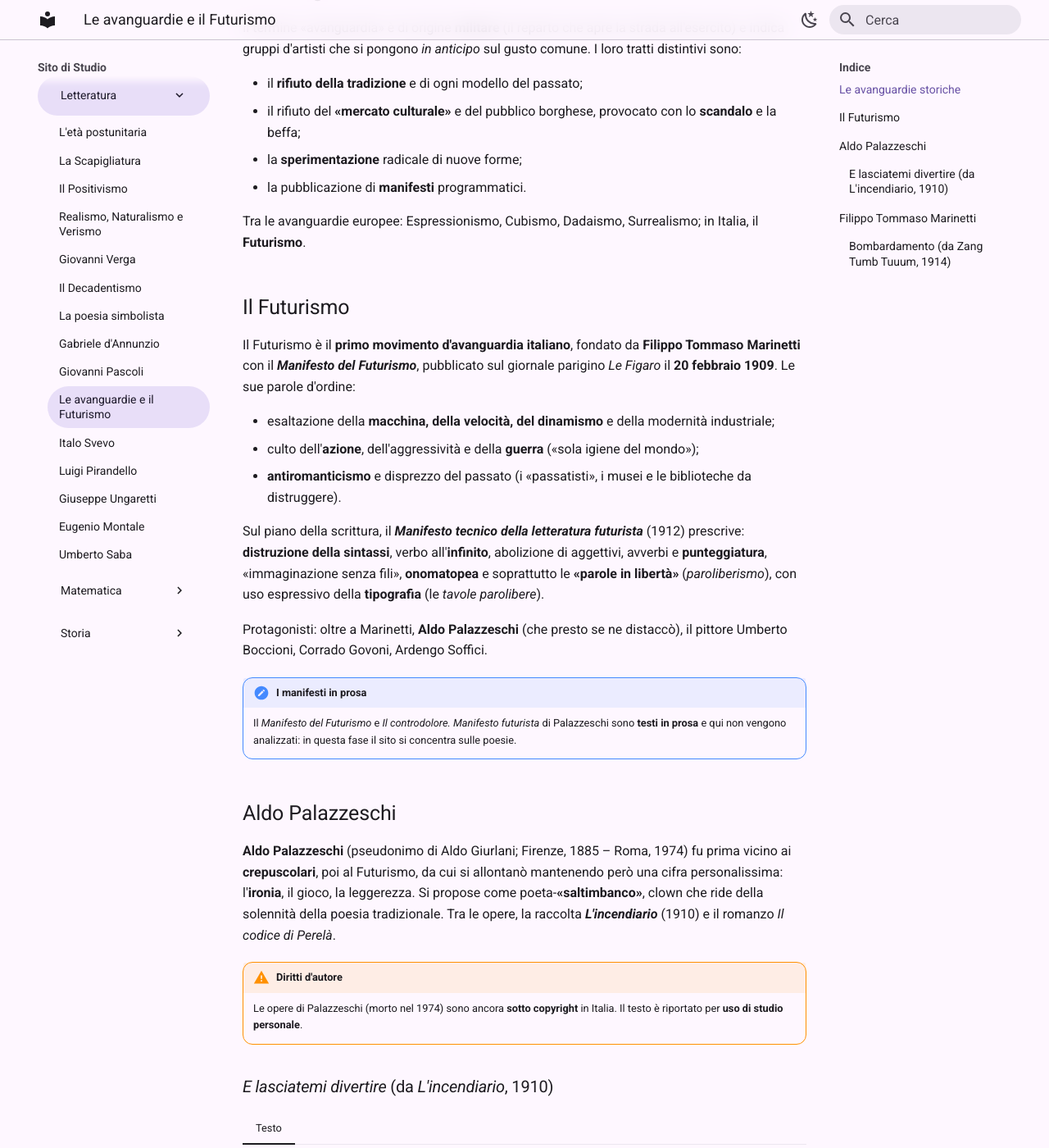
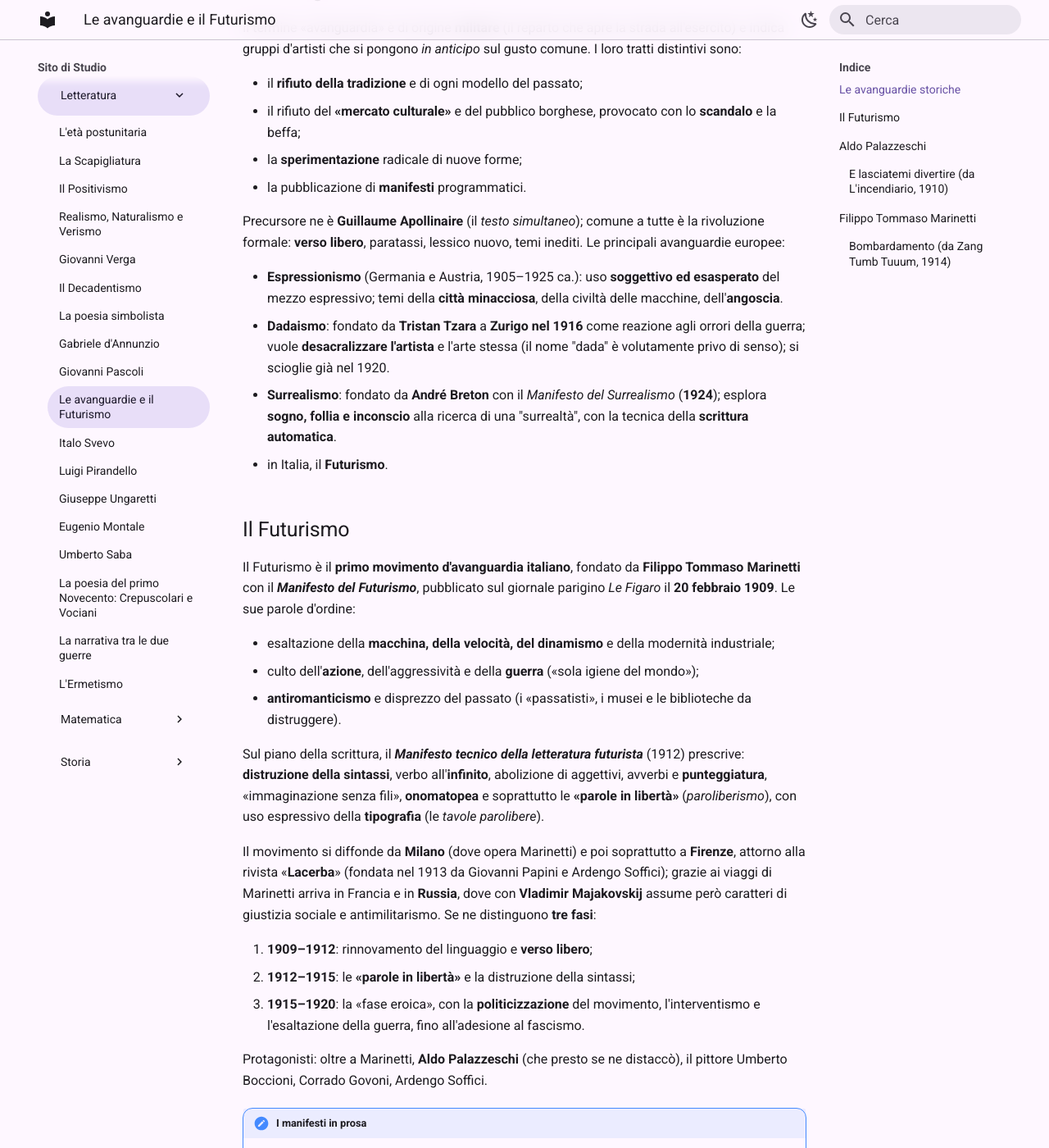
Before and after one commit to NamelessIdeas/sito-studio, an MkDocs documentation site: the page built from docs/letteratura/10-futurismo.md, in a window 1280 px wide and 1400 px high, scrolled down 335 px. Shown: the whole window at 82% size. Built offline with MkDocs 1.6.1 and Material for MkDocs 9.7.7, drawn with Linux system fonts in a browser that asks for light colours; some of the changed text lies outside the part shown.

Commit message:
Contenuti: primo Novecento e tra le due guerre dalle nuove fonti
Nuove pagine: Crepuscolari e Vociani, la narrativa tra le due guerre
(Kafka, Proust, Joyce e il romanzo italiano), l'Ermetismo con Quasimodo.
Arricchite le avanguardie (Espressionismo, Dadaismo, Surrealismo, le tre
fasi del Futurismo, Marinetti) e il Decadentismo (temi e miti, gli
"eroi" decadenti). Aggiornato l'indice della materia.

Co-Authored-By: Claude Fable 5 <noreply@anthropic.com>

```diff
--- a/docs/letteratura/10-futurismo.md
+++ b/docs/letteratura/10-futurismo.md
@@ -17,8 +17,21 @@ comune. I loro tratti distintivi sono:
 - la **sperimentazione** radicale di nuove forme;
 - la pubblicazione di **manifesti** programmatici.
 
-Tra le avanguardie europee: Espressionismo, Cubismo, Dadaismo, Surrealismo; in
-Italia, il **Futurismo**.
+Precursore ne è **Guillaume Apollinaire** (il *testo simultaneo*); comune a
+tutte è la rivoluzione formale: **verso libero**, paratassi, lessico nuovo,
+temi inediti. Le principali avanguardie europee:
+
+- **Espressionismo** (Germania e Austria, 1905–1925 ca.): uso **soggettivo ed
+  esasperato** del mezzo espressivo; temi della **città minacciosa**, della
+  civiltà delle macchine, dell'**angoscia**.
+- **Dadaismo**: fondato da **Tristan Tzara** a **Zurigo nel 1916** come
+  reazione agli orrori della guerra; vuole **desacralizzare l'artista** e
+  l'arte stessa (il nome "dada" è volutamente privo di senso); si scioglie già
+  nel 1920.
+- **Surrealismo**: fondato da **André Breton** con il *Manifesto del
+  Surrealismo* (**1924**); esplora **sogno, follia e inconscio** alla ricerca
+  di una "surrealtà", con la tecnica della **scrittura automatica**.
+- in Italia, il **Futurismo**.
 
 ## Il Futurismo
 
@@ -38,6 +51,17 @@ Sul piano della scrittura, il ***Manifesto tecnico della letteratura futurista**
 abolizione di aggettivi, avverbi e **punteggiatura**, «immaginazione senza fili»,
 **onomatopea** e soprattutto le **«parole in libertà»** (*paroliberismo*), con
 uso espressivo della **tipografia** (le *tavole parolibere*).
+
+Il movimento si diffonde da **Milano** (dove opera Marinetti) e poi soprattutto
+a **Firenze**, attorno alla rivista «**Lacerba**» (fondata nel 1913 da Giovanni
+Papini e Ardengo Soffici); grazie ai viaggi di Marinetti arriva in Francia e in
+**Russia**, dove con **Vladimir Majakovskij** assume però caratteri di
+giustizia sociale e antimilitarismo. Se ne distinguono **tre fasi**:
+
+1. **1909–1912**: rinnovamento del linguaggio e **verso libero**;
+2. **1912–1915**: le **«parole in libertà»** e la distruzione della sintassi;
+3. **1915–1920**: la «fase eroica», con la **politicizzazione** del movimento,
+   l'interventismo e l'esaltazione della guerra, fino all'adesione al fascismo.
 
 Protagonisti: oltre a Marinetti, **Aldo Palazzeschi** (che presto se ne
 distaccò), il pittore Umberto Boccioni, Corrado Govoni, Ardengo Soffici.
@@ -190,9 +214,15 @@ dai poeti», la poesia ha perso la sua funzione, e allora tanto vale giocare.
 
 **Filippo Tommaso Marinetti** (Alessandria d'Egitto, 1876 – Bellagio, 1944) è il
 fondatore e l'animatore del Futurismo, autore dei manifesti e infaticabile
-organizzatore delle «serate futuriste». La sua opera più nota è ***Zang Tumb
-Tuuum*** (1914), resoconto in *parole in libertà* dell'assedio di Adrianopoli, a
-cui assistette come corrispondente di guerra.
+organizzatore delle «serate futuriste» — tanto da meritarsi l'appellativo di
+**«caffeina d'Europa»**. Formatosi a **Parigi** negli ambienti dell'avanguardia
+francese, nel 1905 fonda a Milano la rivista «Poesia»; nel 1910 pubblica il
+romanzo *Mafarka il futurista*. Favorevole alla guerra in Libia e poi
+**interventista** nella Prima guerra mondiale (a cui partecipa volontario), nel
+dopoguerra **aderisce al fascismo**, di cui diventa intimo sostenitore
+(accademico d'Italia nel 1929), fino alla Repubblica di Salò. La sua opera più
+nota è ***Zang Tumb Tuuum*** (1914), resoconto in *parole in libertà*
+dell'assedio di Adrianopoli, a cui assistette come corrispondente di guerra.
 
 ### *Bombardamento* (da *Zang Tumb Tuuum*, 1914)
 
@@ -242,6 +272,7 @@ fa puro **suono e segno**: poesia come estetica del dinamismo e del rumore.
 
 !!! tip "Collegamenti"
     Le avanguardie reagiscono ai modelli di fine Ottocento, in particolare alla
-    poesia di [d'Annunzio](08-gabriele-dannunzio.md). Sul versante della prosa, il
-    Primo Novecento è dominato dai grandi romanzi di
+    poesia di [d'Annunzio](08-gabriele-dannunzio.md). Negli stessi anni la lirica
+    si rinnova anche con [Crepuscolari e Vociani](16-crepuscolari-e-vociani.md).
+    Sul versante della prosa, il Primo Novecento è dominato dai grandi romanzi di
     [Italo Svevo](11-italo-svevo.md) e [Luigi Pirandello](12-luigi-pirandello.md).
```
Also changed, not shown: docs/letteratura/06-decadentismo.md (+24 -0 lines), docs/letteratura/16-crepuscolari-e-vociani.md (added, +91 -0 lines), docs/letteratura/17-narrativa-tra-le-due-guerre.md (added, +131 -0 lines), docs/letteratura/18-ermetismo.md (added, +71 -0 lines), docs/letteratura/index.md (+12 -3 lines).
